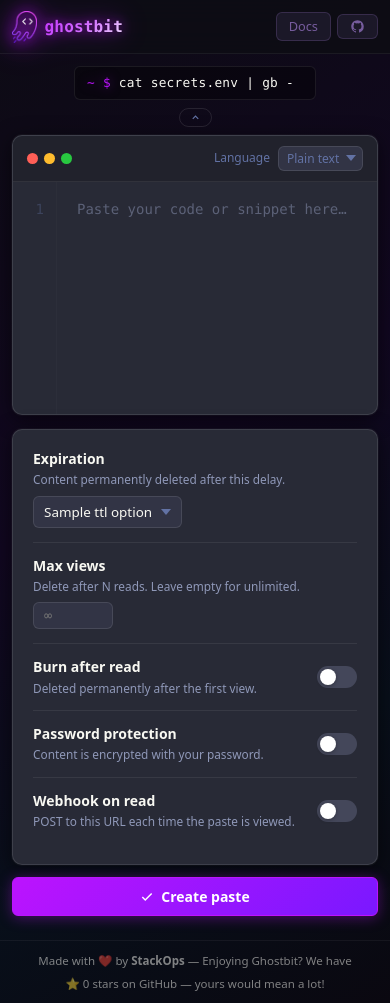
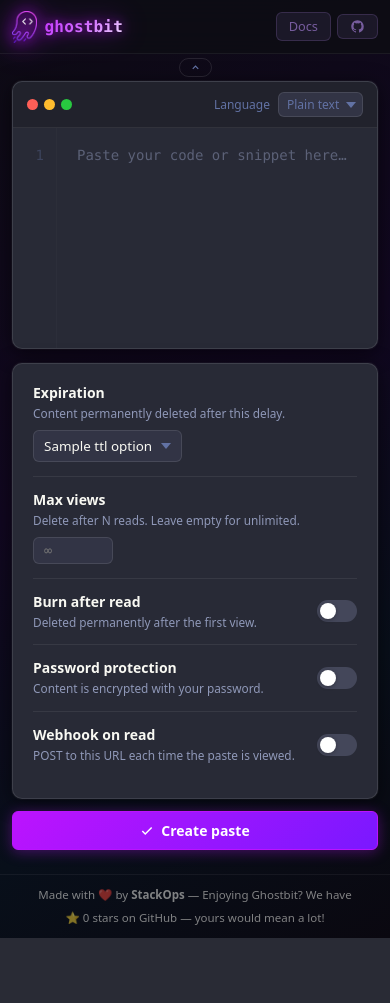
Before and after one commit to stackopshq/ghostbit, a Python web app: template templates/index.html in a window 390 px wide. After the commit the page ends 938 px from the top, so only its background shows below. Run offline with Jinja, Linux system fonts and the light colour scheme; the template is opened without the code that fills it: most values are stand-ins (such as "Sample title", 1, 10 or a date in 2020).

Commit message:
fix(mobile): explicit editor height, hide terminal hero by default
Replace flex-based editor height (unreliable on mobile) with explicit
height on editor-body and textarea. Hide terminal hero by default on
mobile to give more space to the editor and options.

```diff
--- a/static/style.css
+++ b/static/style.css
@@ -1134,10 +1134,14 @@ kbd {
   /* ── Form ── */
   .index-form { flex-direction: column; padding: 0 12px 24px; flex: none; gap: 14px; }
   .index-sidebar { flex: none; width: 100%; }
-  /* Editor: give card a fixed height so editor-body flex:1 can fill it */
-  .card-editor { flex: none; height: 280px; }
-  .editor-body { flex: 1; min-height: 0; height: 0; }
-  textarea { min-height: 0; }
+  /* Editor: explicit heights, no flex dependency */
+  .card-editor { flex: none; }
+  .editor-body { height: 220px; flex: none; overflow: auto; }
+  textarea { height: 220px; min-height: 220px; }
+
+  /* Hero terminal: hidden by default on mobile to save space */
+  .index-hero { padding: 4px 12px; }
+  .terminal-hero { display: none; }
 
   /* ── Submit row ── */
   .shortcut-hint { display: none; }
```
